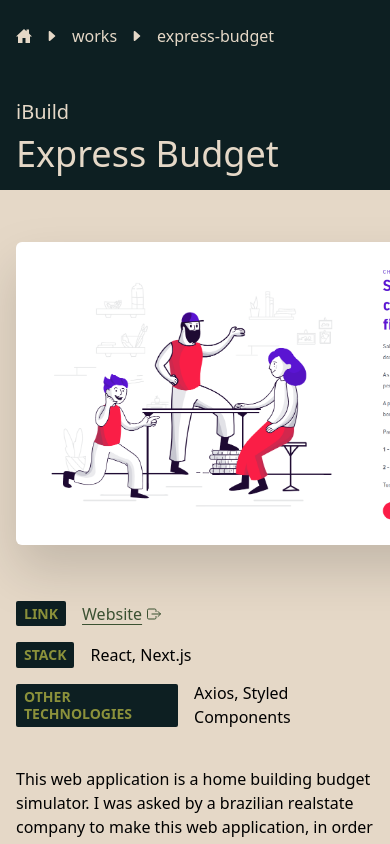
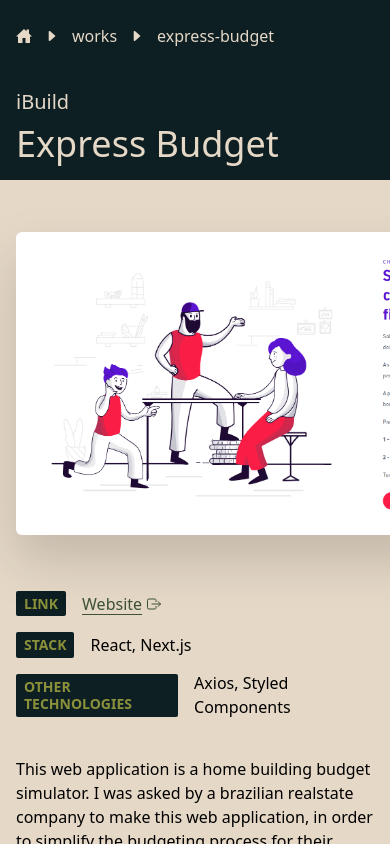
Before and after one commit to felipebetts/portfolio-2023, a Next.js app: page /works/express-budget in a window 390 px wide. Shown: the top 844 px of the page. Built offline with nearby package versions, Linux system fonts and the light colour scheme.

Commit message:
feat: work details header size

```diff
--- a/src/components/layout/works/work-details.tsx
+++ b/src/components/layout/works/work-details.tsx
@@ -12,7 +12,7 @@ interface Props {
 const WorkDetails: React.FC<Props> = ({ children, sub, title }) => {
   return (
     <div>
-      <header className="w-full max-w-[var(--max-w)] min-h-[22.5vh] md:min-h-[27.5vh] flex flex-col justify-between mx-auto">
+      <header className="w-full max-w-[var(--max-w)] min-h-[20vh] md:min-h-[22.5vh] flex flex-col justify-between mx-auto">
         <div className="p-4 md:p-6">
           <Breadcrumbs />
         </div>
```
